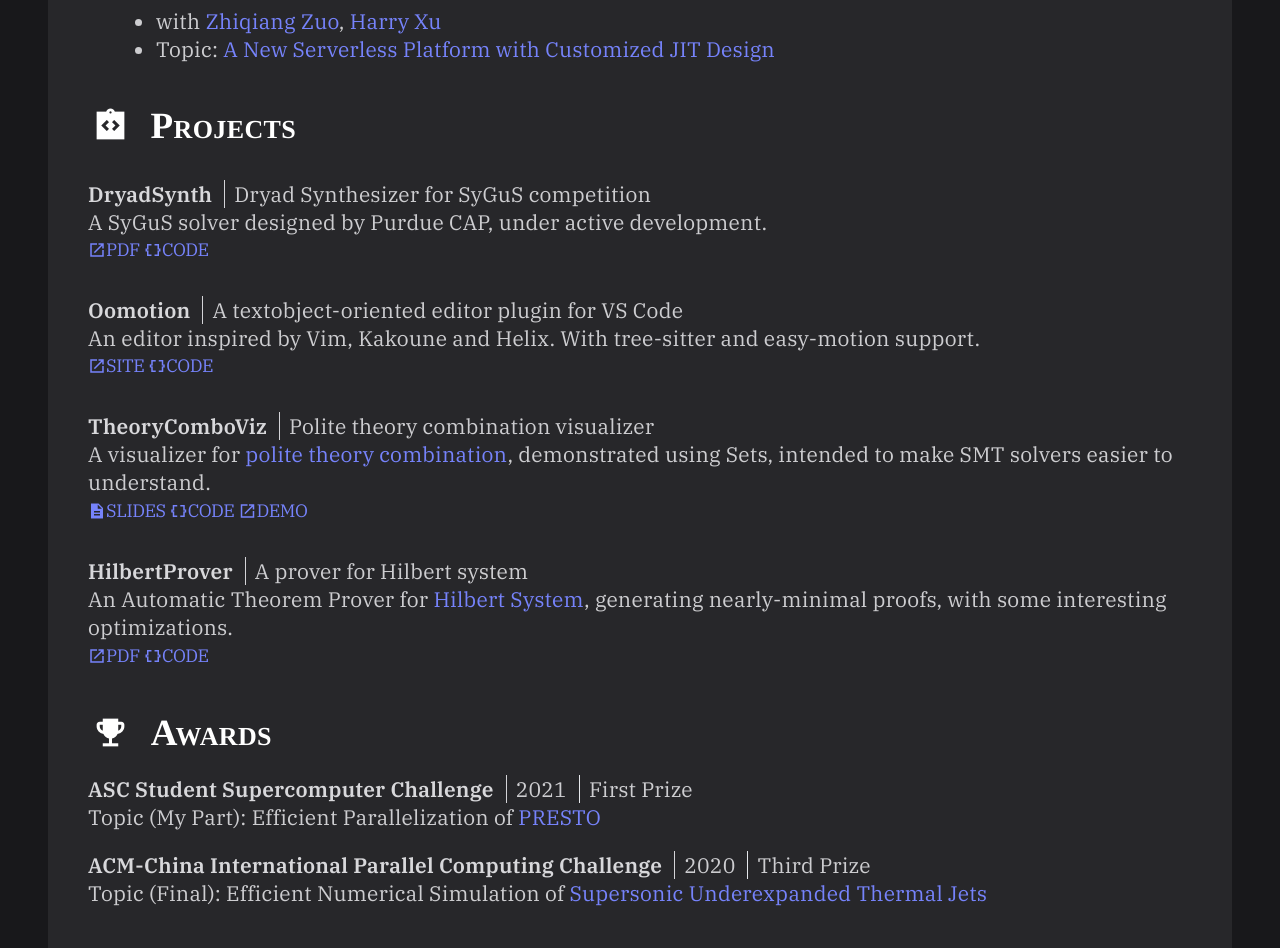
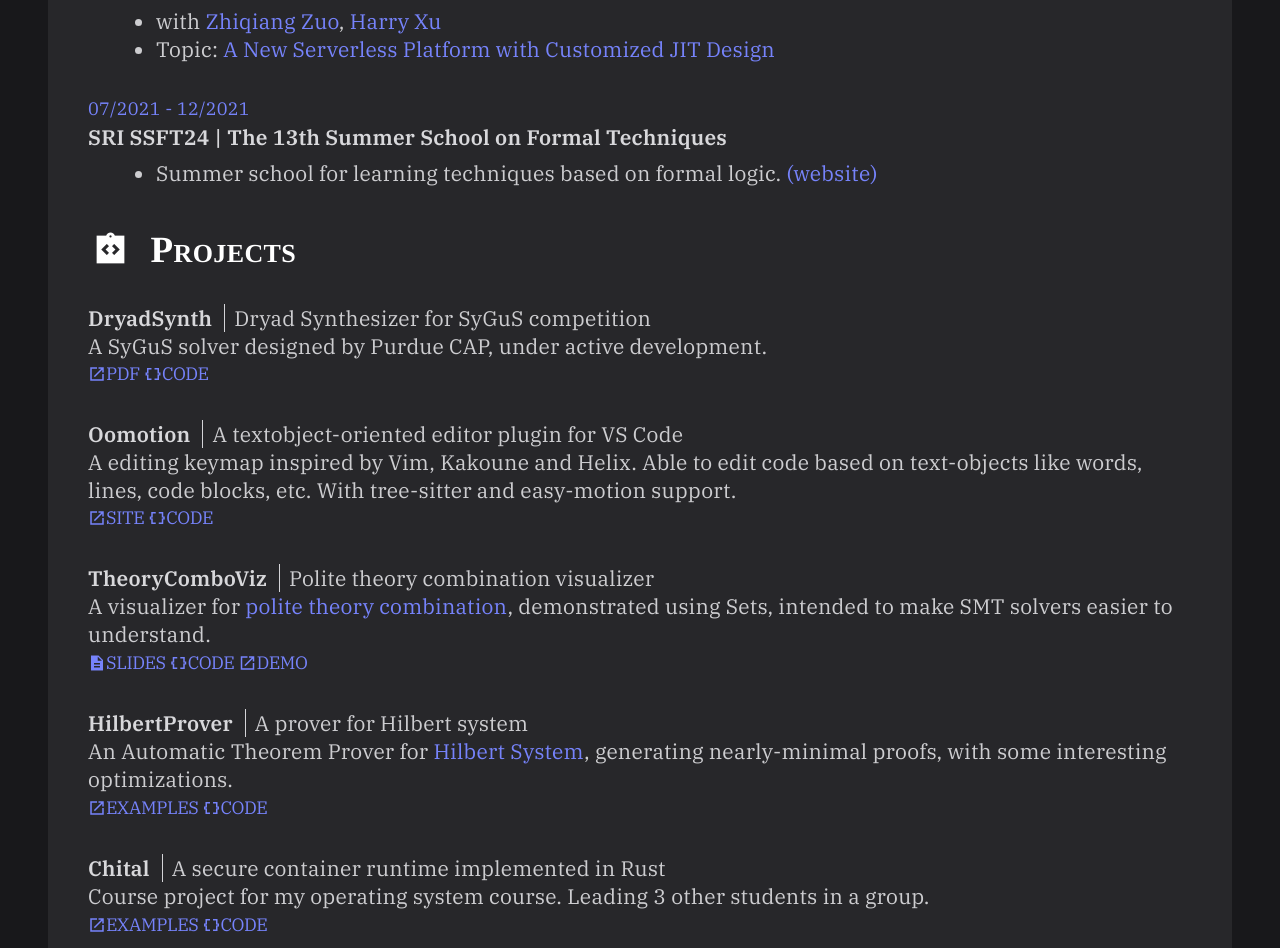
Before and after one commit to YuantianDing/yuantianding.github.io, a Next.js app in the folder en/: page / in a window 1280 px wide. Shown: the part 1444-2392 px from the top of the page. Built offline with nearby package versions, Linux system fonts and the light colour scheme.

Commit message:
add summer school

```diff
--- a/en/src/pages/index.tsx
+++ b/en/src/pages/index.tsx
@@ -91,6 +91,15 @@ export default function HomePage() {
             <li>Topic: <Link className='text-color-highlight' href="/about/jfass">A New Serverless Platform with Customized JIT Design</Link></li>
         </ul>
 
+        <div className="flex flex-col mt-8">
+            <span className="footnote-size text-color-highlight">07/2021 - 12/2021</span>
+            <strong className="p-size pb-1 font-serif-md">SRI SSFT24 | The 13th Summer School on Formal Techniques</strong>
+        </div>
+        <ul className="flex-none ml-7 mt-1 list-disc text-xl p-size">
+            <li>Summer school for learning techniques based on formal logic. <a className="mr-1"
+                    href="https://fm.csl.sri.com/SSFT24/">(website)</a></li>
+        </ul>
+
         <h1 className="ml-1"><span className="mat-icons-sharp mr-3">integration_instructions</span> Projects</h1>
 
         <div className="p-size sm:my-8 max-sm:my-3">
@@ -106,7 +115,7 @@ export default function HomePage() {
         </div>
         <div className="p-size sm:my-8 max-sm:my-3">
             <div><strong className="pr-3 mr-1 border-r border-zinc-300">Oomotion</strong> <span className="p-size">A textobject-oriented editor plugin for VS Code </span></div>
-            <div>An editor inspired by Vim, Kakoune and Helix. With tree-sitter and easy-motion support.</div>
+            <div>A editing keymap inspired by Vim, Kakoune and Helix. Able to edit code based on text-objects like words, lines, code blocks, etc. With tree-sitter and easy-motion support.</div>
             <div className="footnote-size tracking-tight">
                 <a className="mr-1"
                     href="ahttps://marketplace.visualstudio.com/items?itemName=yuantiand.oomotion-vscode"><span
@@ -135,7 +144,18 @@ export default function HomePage() {
             <div className="footnote-size tracking-tight mt-[1px]">
                 <a className="mr-1"
                     href="https://github.com/YuantianDing/HibertProver/blob/master/test_results.pdf"><span
-                        className="mat-icons-sharp">open_in_new</span>PDF</a>
+                        className="mat-icons-sharp">open_in_new</span>EXAMPLES</a>
+                <a className="mr-1" href="https://github.com/YuantianDing/HibertProver"><span
+                        className="mat-icons-sharp">data_object</span>CODE</a>
+            </div>
+        </div>
+        <div className="p-size sm:my-8 max-sm:my-3">
+            <div><strong className="pr-3 mr-1 border-r border-zinc-300">Chital</strong> <span className="p-size">A secure container runtime implemented in Rust</span></div>
+            <div>Course project for my operating system course. Leading 3 other students in a group.</div>
+            <div className="footnote-size tracking-tight mt-[1px]">
+                <a className="mr-1"
+                    href="https://github.com/YuantianDing/HibertProver/blob/master/test_results.pdf"><span
+                        className="mat-icons-sharp">open_in_new</span>EXAMPLES</a>
                 <a className="mr-1" href="https://github.com/YuantianDing/HibertProver"><span
                         className="mat-icons-sharp">data_object</span>CODE</a>
             </div>
```
Also changed, not shown: 24 other files (tests, documents, lock files or other folders).
